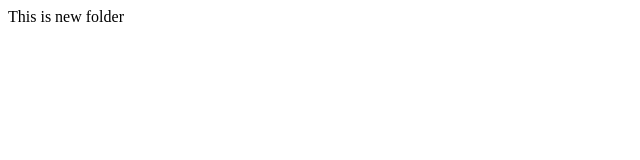
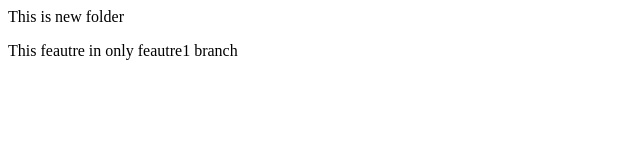
Before and after one commit to yogendra0791/one, a plain HTML site: page index.html in a window 1280 px wide. Shown: the whole page, without its empty margins (0-640 px from the left). Drawn offline with Linux system fonts and the light colour scheme.

Commit message:
this is in feautre one

```diff
--- a/index.html
+++ b/index.html
@@ -1 +1,2 @@
 <p>This is new folder</p>
+<p>This feautre in only feautre1 branch</p>
```
